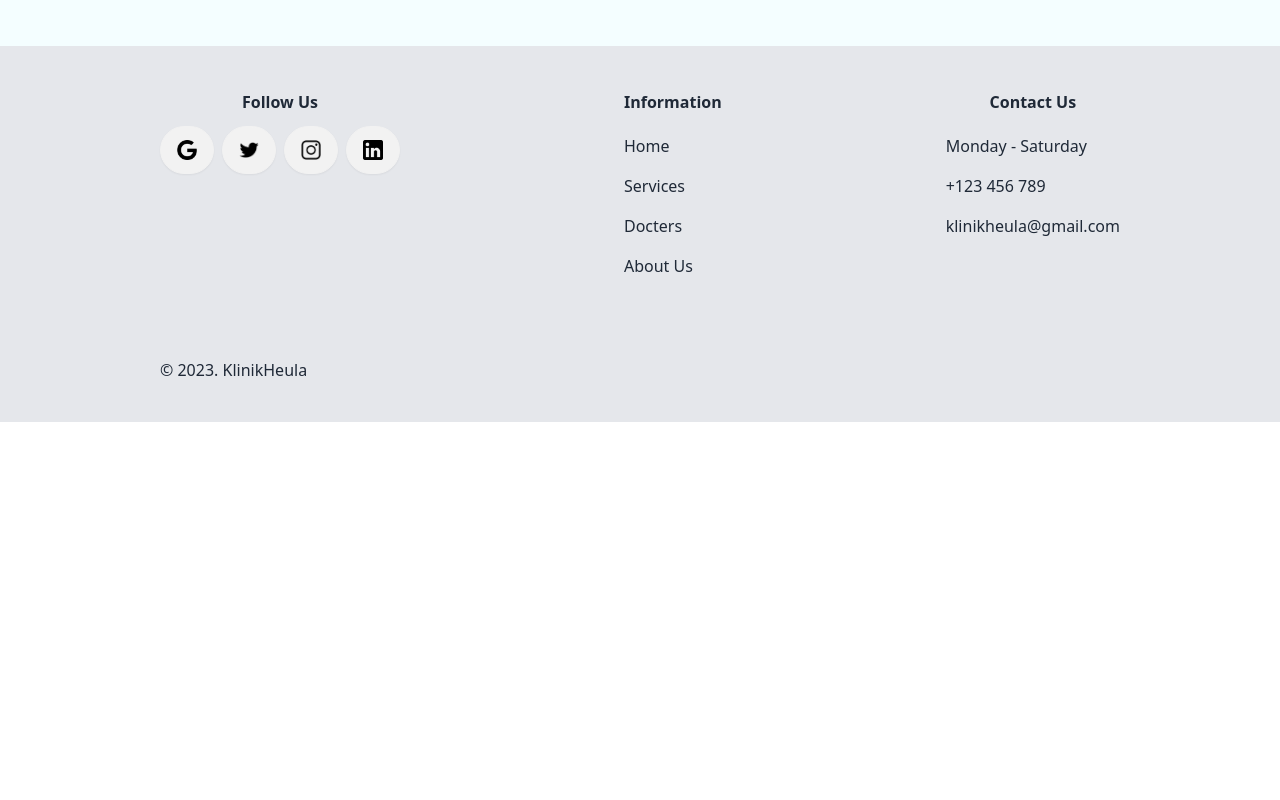
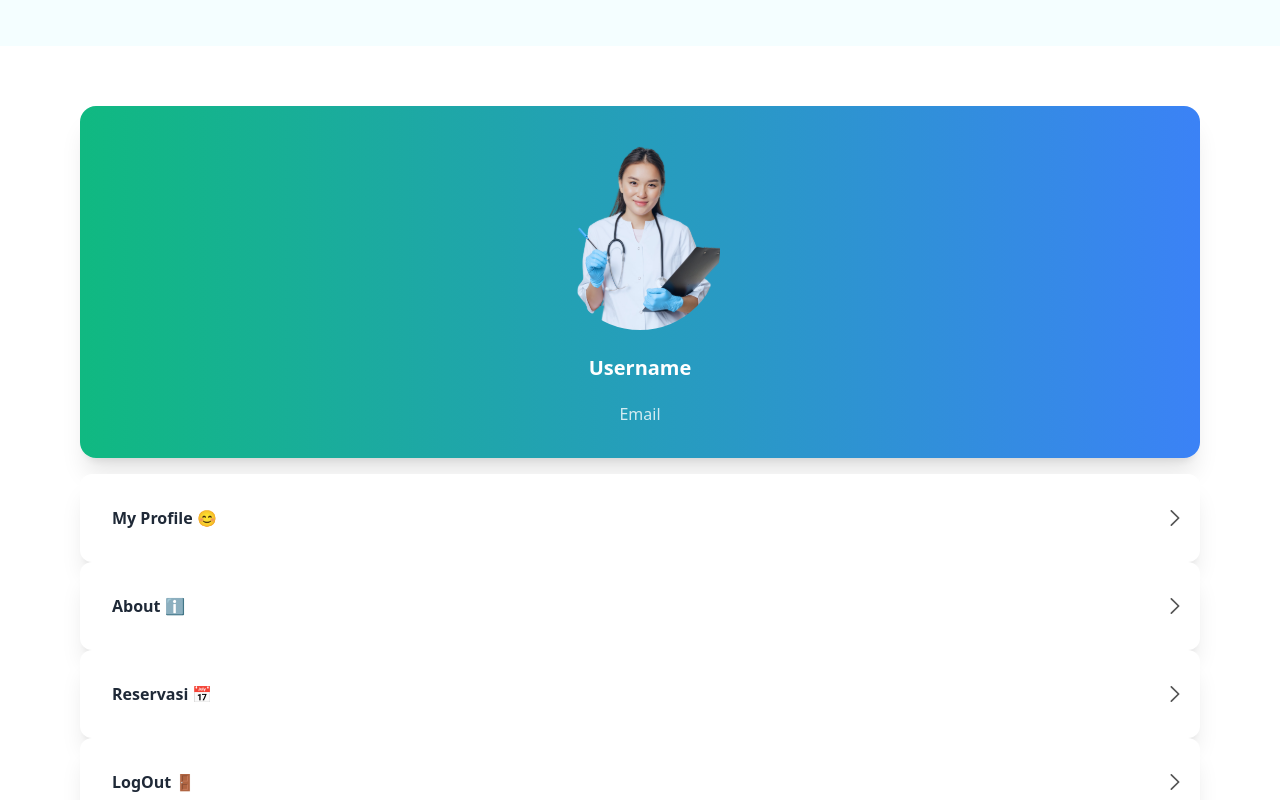
Before and after one commit to fs37dev/front-end-user, a React (Vite) app: page / in a window 1280 px wide. Shown: the part 2640-3440 px from the top of the page. Before the commit the page ends 3062 px from the top, so only its background shows below. Built offline with nearby package versions, Linux system fonts and the light colour scheme; no server answers.

Commit message:
feat : updateProfile

```diff
--- a/src/App.jsx
+++ b/src/App.jsx
@@ -9,6 +9,7 @@ import DetailDokter from "./components/detaildokter";
 import BookDokter from "./pages/bookdokter";
 import Footer from "./components/footer";
 import DetailArtikelPage from "./pages/detailartikel";
+import InputProfileUser from "./pages/InputProfileUser";
 
 function App() {
   return (
@@ -23,6 +24,7 @@ function App() {
         <Route path="/register" element={<Register />} />
         <Route path="/detaildokter" element={<DetailDokter />} />
         <Route path="/detailartikel" element={<DetailArtikelPage />} />
+        <Route path="/profile" element={<InputProfileUser/>} />
       </Routes>
       <Footer />
     </>
--- a/src/components/inputprofile.jsx
+++ b/src/components/inputprofile.jsx
@@ -12,6 +12,8 @@ function InputProfile() {
       <div>
         <div className="lg:px-20 px-10 py-5">
           <div className="py-3">
+            <div className="card card-side bg-gradient-to-r from-emerald-500 to-blue-500 shadow-xl transform hover:scale-105 transition-transform duration-300 mt-4">
+              <div className="card-body text-center text-white">
                 <div className="flex justify-center">
                   <img
                     src=""
@@ -19,10 +21,8 @@ function InputProfile() {
                     className="w-20 lg:w-40 rounded-full"
                   />
                 </div>
-            <div className="card card-side bg-base-100 shadow-xl">
-              <div className="card-body text-center">
-                <p className="font-bold">Username</p>
-                <p>email</p>
+                <h2 className="text-xl font-extrabold mb-2">Username</h2>
+                <p className="mt-1 text-md opacity-80">Email</p>
               </div>
             </div>
           </div>
@@ -74,8 +74,11 @@ function InputProfile() {
                 </div>
               </div>
             </div>
-            <div className="card-body flex items-center justify-center">
-              <button id="payment" className="btn btn-success rounded-3xl w-52">
+            <div className="flex">
+              <button
+                type="submit"
+                className="w-full mx-auto max-w-sm sm:max-w-md md:max-w-lg lg:max-w-xl xl:max-w-2xl px-10 sm:px-20 md:px-32 lg:px-80 xl:px-64 py-3 mt-12 rounded-full bg-emerald-500 hover:bg-emerald-700 text-white"
+              >
                 Edit
               </button>
             </div>
--- a/src/components/profile.jsx
+++ b/src/components/profile.jsx
@@ -1,66 +1,59 @@
 import React from "react";
+import { useNavigate } from "react-router-dom";
 import dokter from "../assets/dokter.svg";
 import right from "../assets/right.svg";
 
 function Profile() {
+  const navigate = useNavigate();
+  const menuItems = [
+    { title: "My Profile", emoji: "😊", path: "/profile" },
+    { title: "About", emoji: "ℹ️", path: "/about" },
+    { title: "Reservasi", emoji: "📅", path: "/doctors" },
+    { title: "LogOut", emoji: "🚪", path: "/logout" },
+  ];
+
+  const handleItemClick = (path) => {
+    navigate(path);
+  };
+
   return (
-    <>
     <div className="lg:px-20 px-10 py-5">
-        <div className="py-3">
-          <div className="flex justify-center">
-            <img src={dokter} alt="" className="w-20 lg:w-40 rounded-full" />
+      <div className="py-3 flex justify-center items-center">
       </div>
-          <div className="card card-side bg-base-100 shadow-xl">
-            <div className="card-body text-center">
-              <p className="font-bold">Username</p>
-              <p>email</p>
+      <div className="card card-side bg-gradient-to-r from-emerald-500 to-blue-500 shadow-xl transform hover:scale-105 transition-transform duration-300 mt-4">
+        <div className="card-body text-center text-white">
+          <img
+            src={dokter}
+            alt=""
+            className="w-20 lg:w-40 mx-auto mb-4 rounded-full"
+          />
+          <h2 className="text-xl font-extrabold mb-2">Username</h2>
+          <p className="mt-1 text-md opacity-80">
+            Email
+          </p>
         </div>
       </div>
-        </div>
-        <div>
-          <div className="card card-side bg-base-100 shadow-xl flex flex-row items-center rounded-none">
+      <div className="mt-4">
+        {menuItems.map((item, index) => (
+          <div
+            key={index}
+            className="relative"
+            onClick={() => handleItemClick(item.path)}
+          >
+            <div className="card card-side bg-white shadow-xl flex flex-row items-center rounded-xl transition-transform transform hover:scale-105">
               <div className="card-body">
-              <h2 className="text-md font-bold">My Profile</h2>
-            </div>
-            <div>
-              <img src={right} alt="" className="p-5" />
-            </div>
-          </div>
-          <div className="card card-side bg-base-100 shadow-xl flex flex-row items-center rounded-none">
-            <div className="card-body">
-              <h2 className="text-md font-bold">About</h2>
-            </div>
-            <div>
-              <img src={right} alt="" className="p-5" />
-            </div>
-          </div>
-          <div className="card card-side bg-base-100 shadow-xl flex flex-row items-center rounded-none">
-            <div className="card-body">
-              <h2 className="text-md font-bold">Reservasi</h2>
-            </div>
-            <div>
-              <img src={right} alt="" className="p-5" />
-            </div>
-          </div>
-          <div className="card card-side bg-base-100 shadow-xl flex flex-row items-center rounded-none">
-            <div className="card-body">
-              <h2 className="text-md font-bold">FAQ</h2>
-            </div>
-            <div>
-              <img src={right} alt="" className="p-5" />
-            </div>
-          </div>
-          <div className="card card-side bg-base-100 shadow-xl flex flex-row items-center rounded-none">
-            <div className="card-body">
-              <h2 className="text-md font-bold">LogOut</h2>
+                <h2 className="text-md font-bold">
+                  {item.title} {item.emoji}
+                </h2>
               </div>
               <div>
                 <img src={right} alt="" className="p-5" />
               </div>
             </div>
           </div>
+        ))}
       </div>
-    </>
+    </div>
   );
 }
 
--- a/src/pages/home.jsx
+++ b/src/pages/home.jsx
@@ -5,6 +5,8 @@ import HomeService from "../components/homeservice";
 import Artikel from "../components/homeartikel";
 import ListDokter from "../components/listdokter";
 import HomeAbout from "../components/homeabout";
+import Profile from "../components/profile";
+
 
 function Home() {
   return (
@@ -37,6 +39,7 @@ function Home() {
         <ListDokter />
       </div>
       <HomeAbout />
+      <Profile></Profile>
     </>
   );
 }
--- /dev/null
+++ b/src/pages/inputprofileuser.jsx
@@ -0,0 +1,10 @@
+import React from 'react'
+import InputProfile from '../components/inputprofile'
+
+function InputProfileUser() {
+  return (
+    <InputProfile/>
+  )
+}
+
+export default InputProfileUser;
```
Lines whose indentation alone changed are shown as unchanged.
